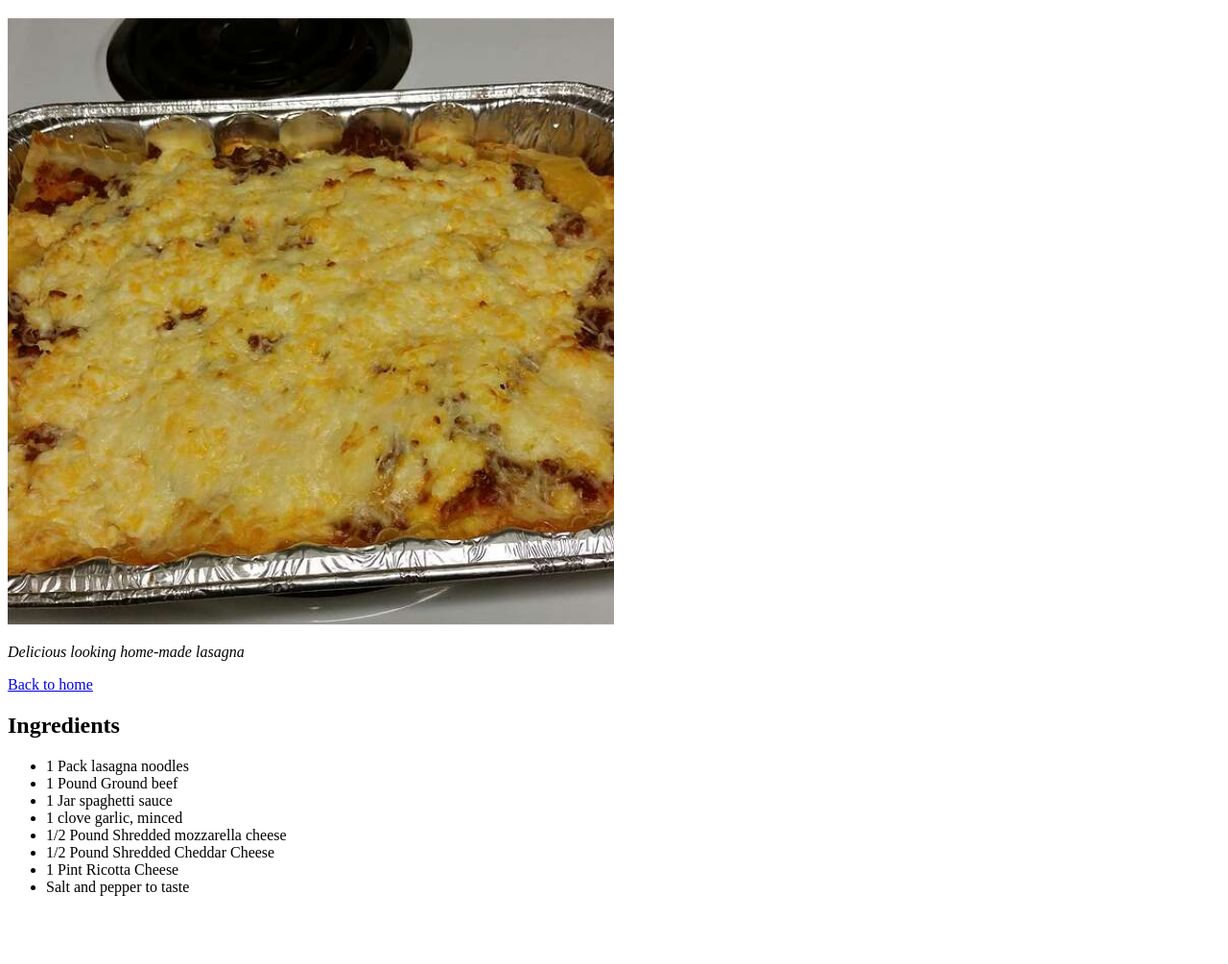
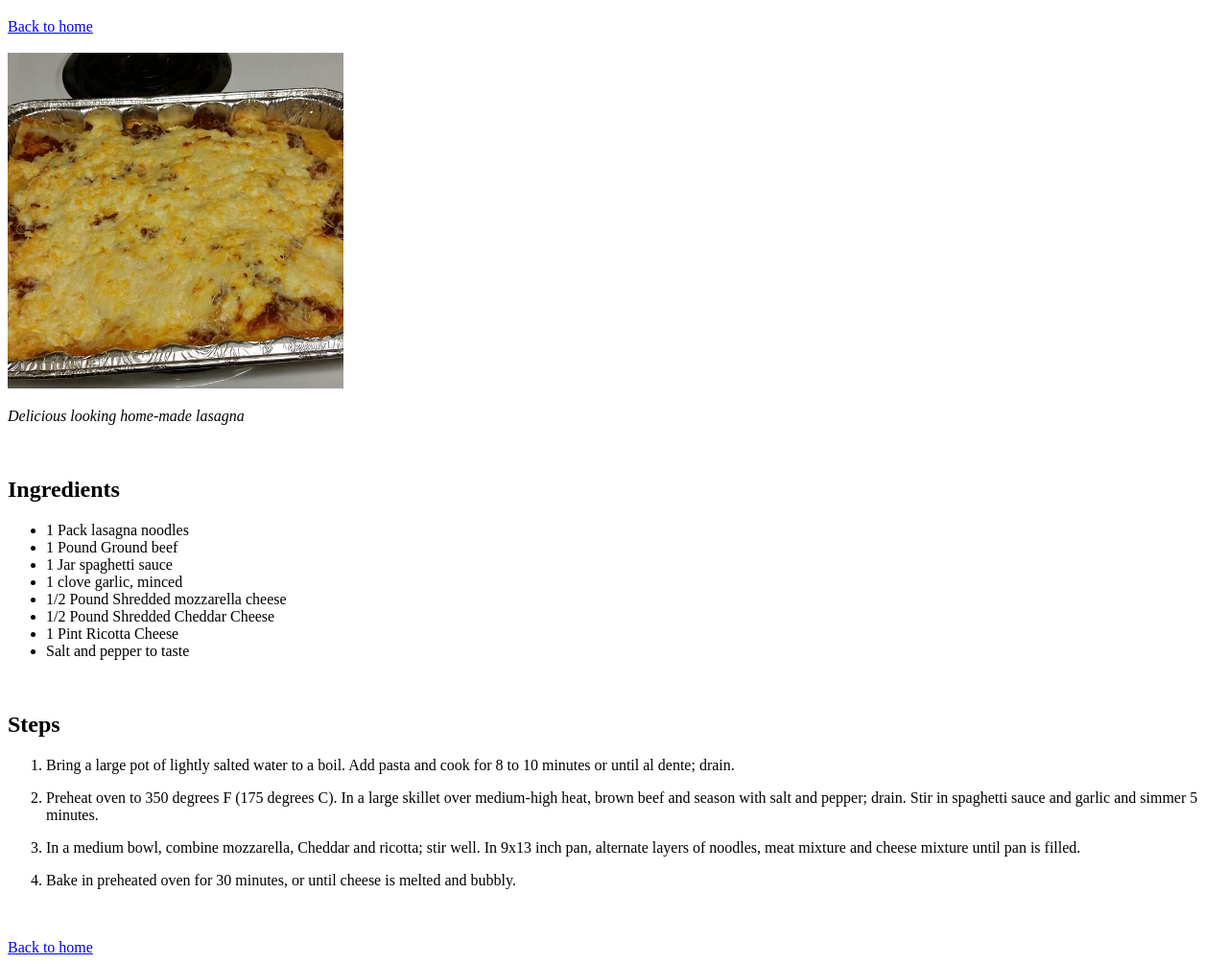
Before and after one commit to Radian-n/odin-recipes, a plain HTML site: page recipes/lasagna.html in a window 1280 px wide. Shown: the part 61-1066 px from the top of the page at 96% size. Before the commit the page ends 1011 px from the top, so only its background shows below. Drawn offline with Linux system fonts and the light colour scheme.

Commit message:
finished lasagna recipe page

```diff
--- a/recipes/lasagna.html
+++ b/recipes/lasagna.html
@@ -8,12 +8,14 @@
 </head>
 <body>
     <h1>Lasagna Recipe</h1>
-
+    <a href="/index.html">Back to home</a>
+    <br />
+    <br />
     <img src="../img/lasagna.jpg" alt="Yummy home made lasagna"
-        width=50%
-        height="50%"/>
+        width="350"
+        height="350"/>
     <p><em>Delicious looking home-made lasagna</em></p>
-    <a href="/index.html">Back to home</a>
+    <br />
 
     <h2>Ingredients</h2>
     <ul>
@@ -26,6 +28,19 @@
         <li>1 Pint Ricotta Cheese</li>
         <li>Salt and pepper to taste</li>
     </ul>
-
+    <br />
+    <h2>Steps</h2>
+    <ol>
+        <li>Bring a large pot of lightly salted water to a boil. Add pasta and cook for 8 to 10 minutes or until al dente; drain.</li>
+        <p></p>
+        <li>Preheat oven to 350 degrees F (175 degrees C). In a large skillet over medium-high heat, brown beef and season with salt and pepper; drain. Stir in spaghetti sauce and garlic and simmer 5 minutes.</li>
+        <p></p>
+        <li>In a medium bowl, combine mozzarella, Cheddar and ricotta; stir well. In 9x13 inch pan, alternate layers of noodles, meat mixture and cheese mixture until pan is filled.</li>
+        <p></p>
+        <li>Bake in preheated oven for 30 minutes, or until cheese is melted and bubbly.</li>
+    </ol>
+    <br />
+    <br />
+    <a href="/index.html">Back to home</a>
 </body>
 </html>
```
